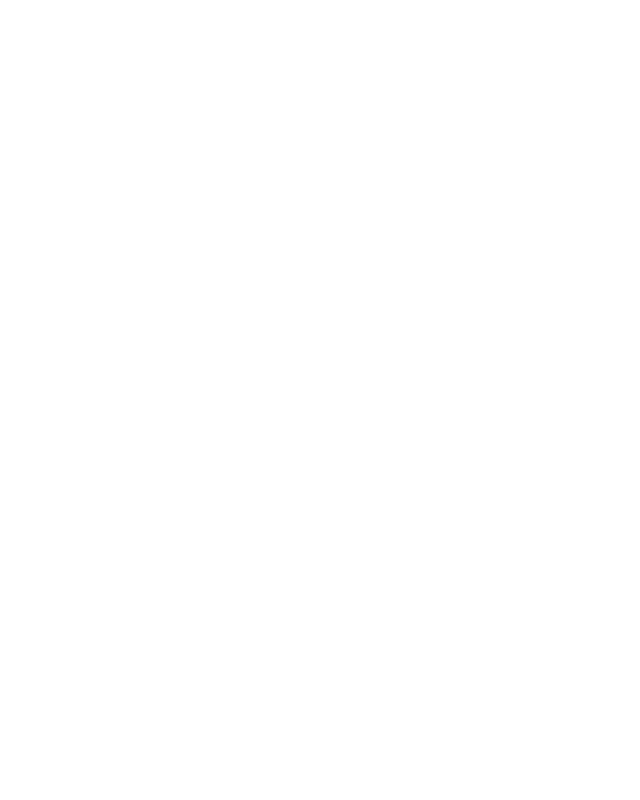
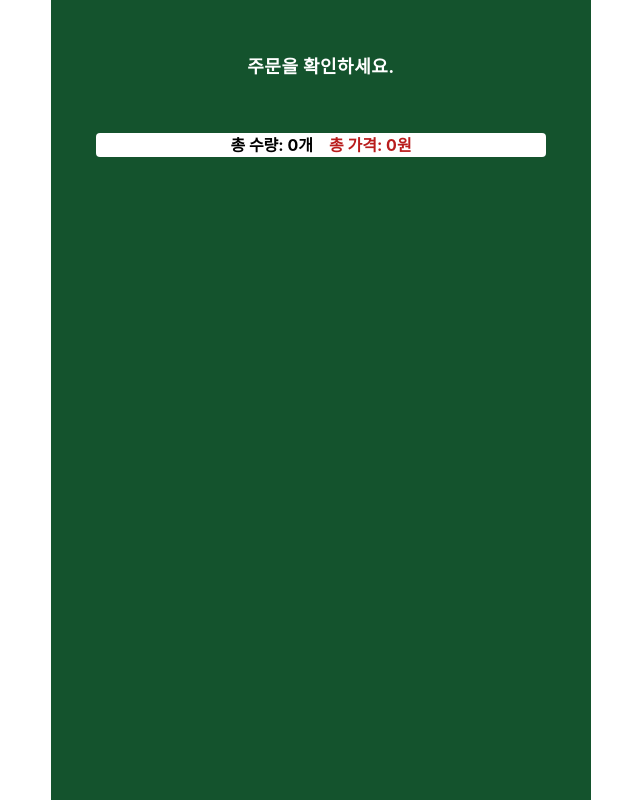
Before and after one commit to ji-hyun-young/kiosk-fullstack, a React (Vite) app in the folder src/main/frontend/: page /pay in a window 1280 px wide. Before the commit this address had no page. Shown: the whole page, without its empty margins (319-959 px from the left). Built offline with nearby package versions, Linux system fonts and the light colour scheme; no server answers.

Commit message:
feat: payment

```diff
--- a/src/main/frontend/src/App.tsx
+++ b/src/main/frontend/src/App.tsx
@@ -8,6 +8,7 @@ import Menu from "./pages/Menu";
 import Login from "./pages/Login";
 
 import Join from "./pages/Join";
+import Payment from "./pages/Payment";
 
 function App() {
   return (
@@ -19,8 +20,9 @@ function App() {
         <Route path="/place" element={<Place />} />
         <Route path="/order" element={<Cart />} />
         <Route path="/menu" element={<Menu />} />
+        <Route path="/pay" element={<Payment />} />
       </Routes>
-   </OrderProvider>
+    </OrderProvider>
   );
 }
 
--- a/src/main/frontend/src/pages/Cart.tsx
+++ b/src/main/frontend/src/pages/Cart.tsx
@@ -41,7 +41,12 @@ const Cart = () => {
             >
               추가 주문
             </button>
-            <button className="btn-green px-10">결제하기</button>
+            <button
+              className="btn-green px-10"
+              onClick={() => navigate("/pay")}
+            >
+              결제하기
+            </button>
           </div>
         </div>
       </div>
--- a/src/main/frontend/src/pages/Login.tsx
+++ b/src/main/frontend/src/pages/Login.tsx
@@ -34,6 +34,7 @@ const Login = () => {
       const responseData = await response.json(); // 응답 데이터를 JSON으로 파싱
       console.log(responseData); // 응답 로그 출력
       localStorage.setItem("memberId", responseData.memberId);
+      localStorage.setItem("nickname", responseData.nickname);
       alert("로그인 성공!");
       navigate("/place");
     } catch (error) {
@@ -66,6 +67,7 @@ const Login = () => {
       const responseData = await response.json(); // 응답 데이터를 JSON으로 파싱
       console.log(responseData); // 응답 로그 출력
       localStorage.setItem("memberId", responseData.memberId);
+
       alert("비회원 로그인 성공!");
       navigate("/place");
     } catch (error) {
--- a/src/main/frontend/src/pages/Menu.tsx
+++ b/src/main/frontend/src/pages/Menu.tsx
@@ -20,6 +20,7 @@ const Menu = () => {
   const { addItem, cart, totalCnt, totalPrice } = useOrder();
 
   const memberId = localStorage.getItem("memberId");
+  const nickname = localStorage.getItem("nickname");
   const [productList, setProductList] = useState<Product[]>([]);
   const [currentPage, setCurrentPage] = useState<number>(1);
   const productsPerPage = 9;
@@ -99,7 +100,7 @@ const Menu = () => {
           {memberId !== "-1" ? (
             <span className="font-bold mx-2">
               {/* 회원별 이름 조회 기능 수정 */}
-              <span className="text-red-700">홍길동</span>님 환영합니다.
+              <span className="text-red-700">{nickname}</span>님 환영합니다.
             </span>
           ) : (
             <div></div>
--- /dev/null
+++ b/src/main/frontend/src/pages/Payment.tsx
@@ -0,0 +1,69 @@
+import { useOrder } from "../contexts/order-context";
+
+const Payment = () => {
+  const { totalCnt, totalPrice, cart } = useOrder();
+
+  const memberId = localStorage.getItem("memberId");
+  console.log(memberId);
+  console.log(cart);
+
+  const orderProductInsertRequests = cart.map((item) => ({
+    product: {
+      productId: item.id,
+    },
+    orderProductCount: item.quantity || 1, // 기본값으로 1 설정
+    orderProductPrice: item.price,
+  }));
+
+  const requestOrder = async () => {
+    const requestBody = {
+      orderInsertRequest: {
+        member: {
+          memberId: memberId,
+        },
+        status: "PICK_UP",
+      },
+      orderProductInsertRequests: orderProductInsertRequests,
+    };
+    try {
+      const response = await fetch("http://localhost:8080/api/v1/orders", {
+        method: "POST",
+        headers: {
+          "Content-Type": "application/json",
+        },
+        body: JSON.stringify(requestBody),
+      });
+      if (!response.ok) {
+        throw new Error("주문 등록 실패");
+      }
+      const data = await response.json();
+
+      console.log(data);
+    } catch (error) {
+      console.error("API 요청 중 오류 발생:", error);
+    }
+  };
+
+  // 3초 뒤에 requestOrder 함수 호출
+  setTimeout(requestOrder, 3000);
+
+  return (
+    <div className="h-[100vh] bg-green-900">
+      <div className="h-1/6 flex justify-center items-center">
+        <span className="text-white text-lg font-bold tracking-wide">
+          주문을 확인하세요.
+        </span>
+      </div>
+      <div className="flex justify-center">
+        <div className="h-15 w-5/6 bg-white rounded text-center flex justify-center items-center">
+          <span className="font-bold mx-2">총 수량: {totalCnt}개</span>
+          <span className="font-bold text-red-700 mx-2">
+            총 가격: {totalPrice}원
+          </span>
+        </div>
+      </div>
+    </div>
+  );
+};
+
+export default Payment;
```
